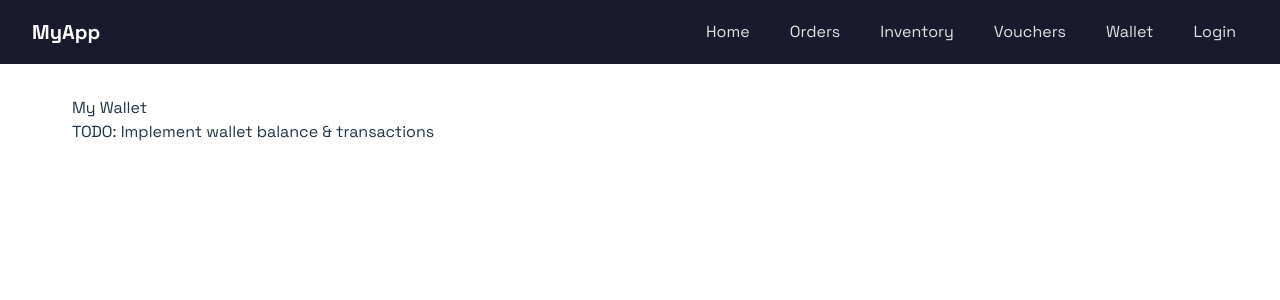
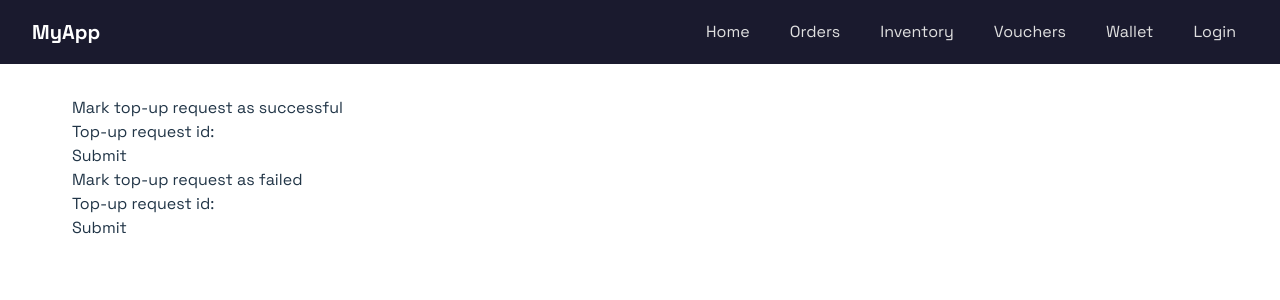
Before and after one commit to advprog-2026-A04-project/frontend, a React (Vite) app: page /wallet in a window 1280 px wide. Shown: the top 300 px of the page. Built offline with nearby package versions, Linux system fonts and the light colour scheme; no server answers.

Commit message:
Implement basic wallet home page

```diff
--- a/src/features/wallet/WalletPage.jsx
+++ b/src/features/wallet/WalletPage.jsx
@@ -1,13 +1,39 @@
 // Wallet feature pages
-// Person in charge: [Nama anggota 4]
+// Person in charge: Badi
 // Backend repo: Wallet
+
+function MarkTopUpSuccess() {
+  return (
+    <div>
+      <h1>Mark top-up request as successful</h1>
+      <form>
+        <label htmlFor="request-id">Top-up request id:</label>
+        <input type='number' id='request-id' required /><br />
+        <input type='submit' />
+      </form>
+    </div>
+  )
+}
+
+function MarkTopUpFailed() {
+  return (
+    <div>
+      <h1>Mark top-up request as failed</h1>
+      <form>
+        <label htmlFor="request-id">Top-up request id:</label>
+        <input type='number' id='request-id' required /><br />
+        <input type='submit' />
+      </form>
+    </div>
+  )
+}
 
 function WalletPage() {
   return (
-    <div className="wallet-page">
-      <h1>My Wallet</h1>
-      <p>TODO: Implement wallet balance & transactions</p>
-    </div>
+      <nav>
+        <MarkTopUpSuccess />
+        <MarkTopUpFailed />
+      </nav>
   );
 }
 
```
